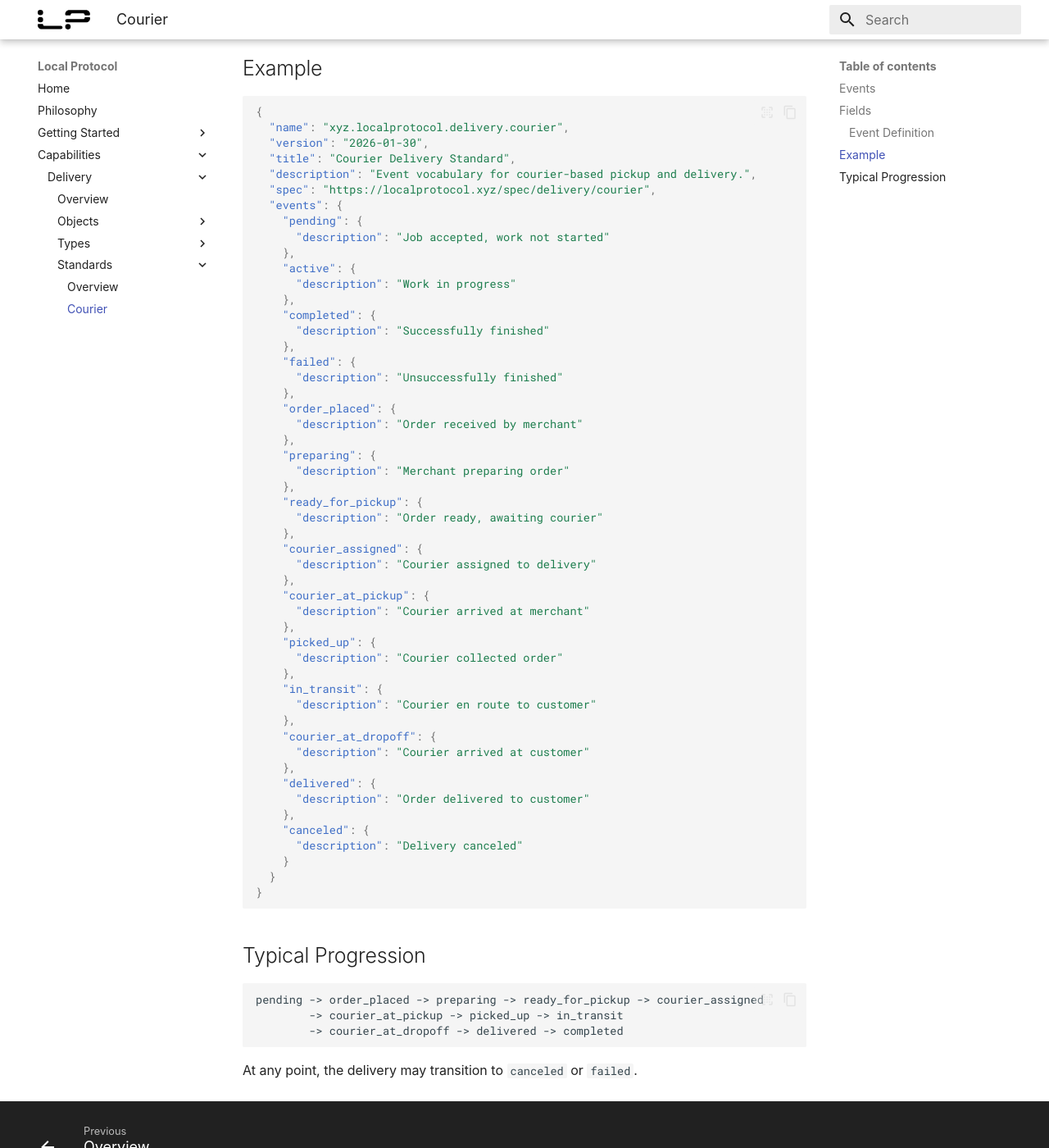
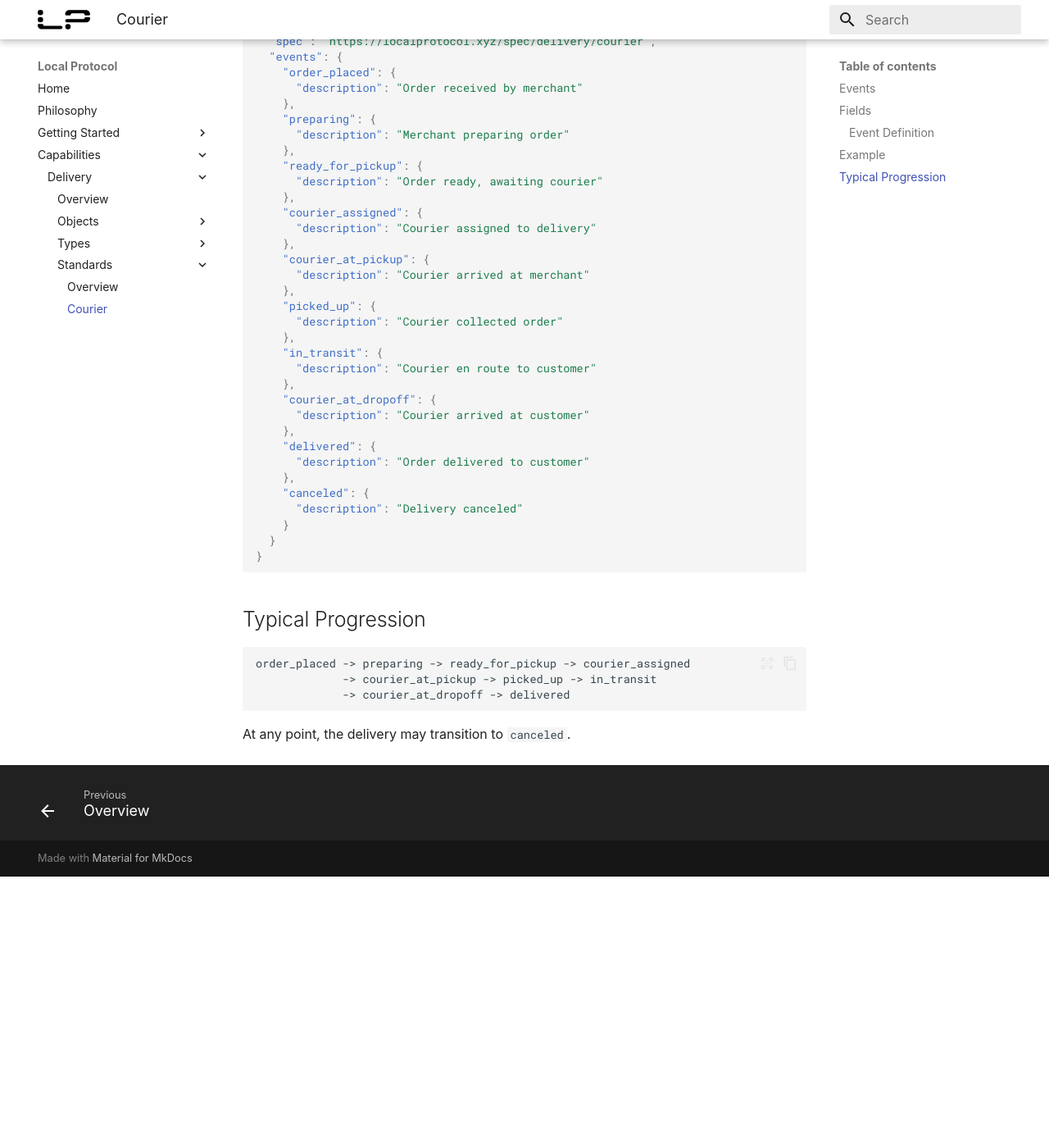
Before and after one commit to Palette-Labs-Inc/local-protocol, an MkDocs documentation site: the page built from docs/capabilities/delivery/standards/courier.md, in a window 1280 px wide and 1400 px high, scrolled down 1499 px. Shown: the whole window at 82% size. Built offline with MkDocs 1.6.1 and Material for MkDocs 9.7.7, drawn with Linux system fonts in a browser that asks for light colours; some web fonts are replaced; after the commit the page ends 2568 px from its top, so only the background shows below that; some of the changed text lies outside the part shown.

Commit message:
Remove legacy core events from courier standard
The generic events (pending, active, completed, failed) were remnants
of the removed core standard. Courier now has only domain-specific
events for the pickup-and-deliver flow.

````diff
--- a/docs/capabilities/delivery/standards/courier.md
+++ b/docs/capabilities/delivery/standards/courier.md
@@ -9,10 +9,6 @@ Industry standard defining event vocabulary for courier-based pickup and deliver
 
 | Event | Description |
 |-------|-------------|
-| `pending` | Job accepted, work not started |
-| `active` | Work in progress |
-| `completed` | Successfully finished |
-| `failed` | Unsuccessfully finished |
 | `order_placed` | Order received by merchant |
 | `preparing` | Merchant preparing order |
 | `ready_for_pickup` | Order ready, awaiting courier |
@@ -48,18 +44,6 @@ Industry standard defining event vocabulary for courier-based pickup and deliver
   "description": "Event vocabulary for courier-based pickup and delivery.",
   "spec": "https://localprotocol.xyz/spec/delivery/courier",
   "events": {
-    "pending": {
-      "description": "Job accepted, work not started"
-    },
-    "active": {
-      "description": "Work in progress"
-    },
-    "completed": {
-      "description": "Successfully finished"
-    },
-    "failed": {
-      "description": "Unsuccessfully finished"
-    },
     "order_placed": {
       "description": "Order received by merchant"
     },
@@ -97,9 +81,9 @@ Industry standard defining event vocabulary for courier-based pickup and deliver
 ## Typical Progression
 
 ```
-pending -> order_placed -> preparing -> ready_for_pickup -> courier_assigned
-        -> courier_at_pickup -> picked_up -> in_transit
-        -> courier_at_dropoff -> delivered -> completed
+order_placed -> preparing -> ready_for_pickup -> courier_assigned
+             -> courier_at_pickup -> picked_up -> in_transit
+             -> courier_at_dropoff -> delivered
 ```
 
-At any point, the delivery may transition to `canceled` or `failed`.
+At any point, the delivery may transition to `canceled`.
````
Also changed, not shown: docs/capabilities/delivery/standards/overview.md (+1 -1 lines), docs/plans/2026-01-30-delivery-status-standard-design.md (+0 -16 lines), 1 other file.
